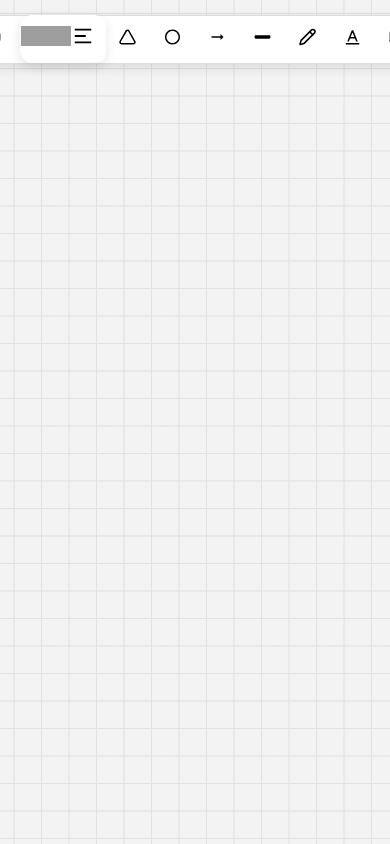
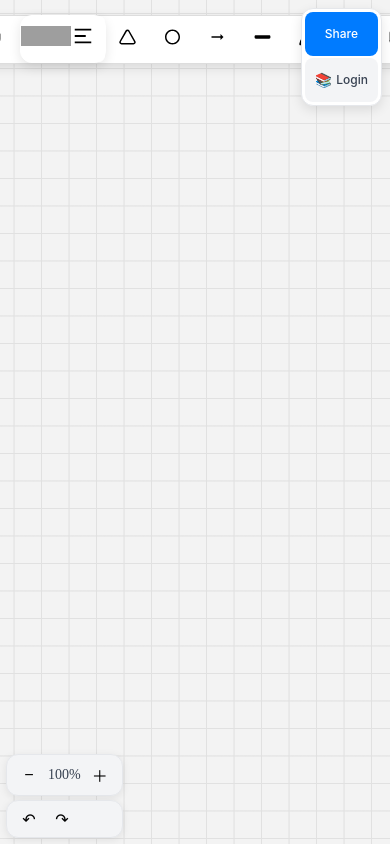
Before and after one commit to power2loop/Whiteboard, a React (Vite) app in the folder Frontend/: page / in a window 390 px wide. Shown: the top 844 px of the page. Built offline with nearby package versions, Linux system fonts and the light colour scheme; grey boxes are pictures that could not be loaded.

Commit message:
bottombar

```diff
--- a/Frontend/src/app/App.jsx
+++ b/Frontend/src/app/App.jsx
@@ -3,6 +3,7 @@ import Toolbar from '../components/Toolbar/Toolbar';
 import Canvas from '../components/Canvas/Canvas';
 import BottomControls from '../components/BottomControls/BottomControls';
 import Topbar from '../components/Topbar/Topbar';
+import Rightbar from '../components/Rightbar/Rightbar';
 import "./App.css";
 
 function App() {
@@ -16,7 +17,7 @@ function App() {
         <aside className="sidebar">
           <Sidebar />
         </aside>
-
+        <aside className='rightbar'><Rightbar /></aside>
         <main className="canvas">
           <Canvas />
         </main>
--- a/Frontend/src/components/BottomControls/BottomControls.css
+++ b/Frontend/src/components/BottomControls/BottomControls.css
@@ -0,0 +1,112 @@
+.bottomcontrols-container {
+    position: fixed;
+    bottom: 15px;
+    left: 20px;
+    z-index: 30;
+    display: flex;
+    gap: 12px;
+}
+
+.control-group {
+    display: flex;
+    align-items: center;
+    background: #f3f4f6;
+    border: 1px solid #e5e7eb;
+    border-radius: 12px;
+    box-shadow: 0 2px 8px rgba(0, 0, 0, 0.08);
+    padding: 4px 10px;
+    gap: 4px;
+}
+
+.control-btn {
+    background: none;
+    border: none;
+    color: #000000;
+    font-size: 20px;
+    padding: 8px 14px;
+    border-radius: 8px;
+    cursor: pointer;
+    transition: background 0.15s, color 0.15s;
+    font-weight: 500;
+    min-width: 40px;
+    min-height: 40px;
+    display: flex;
+    align-items: center;
+    justify-content: center;
+}
+
+.control-btn:hover {
+    background: #007bff;
+    outline: none;
+    color: whitesmoke;
+}
+
+.control-btn[aria-label=Undo],
+.control-btn[aria-label=Redo] {
+    color: #000000;
+}
+
+.control-btn[aria-label=Undo]:hover,
+.control-btn[aria-label=Redo]:hover {
+    color: whitesmoke;
+}
+
+.control-value {
+    margin: 0 2px;
+    font-size: 16px;
+    color: #374151;
+    font-weight: 500;
+    min-width: 48px;
+    text-align: center;
+}
+
+@media (max-width: 768px) {
+    .bottomcontrols-container {
+        left: 10px;
+        bottom: 10px;
+        gap: 8px;
+    }
+
+    .control-group {
+        padding: 3px 8px;
+        gap: 2px;
+    }
+
+    .control-btn {
+        font-size: 18px;
+        padding: 7px 10px;
+        min-width: 36px;
+        min-height: 36px;
+    }
+
+    .control-value {
+        font-size: 15px;
+        min-width: 38px;
+    }
+}
+
+@media (max-width: 480px) {
+    .bottomcontrols-container {
+        left: 6px;
+        bottom: 6px;
+        gap: 4px;
+        flex-direction: column;
+    }
+
+    .control-group {
+        padding: 2px 6px;
+        gap: 1px;
+    }
+
+    .control-btn {
+        font-size: 16px;
+        padding: 6px 8px;
+        min-width: 32px;
+        min-height: 32px;
+    }
+
+    .control-value {
+        font-size: 14px;
+        min-width: 32px;
+    }
+}
--- a/Frontend/src/components/BottomControls/BottomControls.jsx
+++ b/Frontend/src/components/BottomControls/BottomControls.jsx
@@ -1,9 +1,24 @@
-import React from 'react'
+import React from 'react';
+import './BottomControls.css';
 
 const BottomControls = () => {
   return (
-    <div>BottomControls</div>
-  )
-}
+    <div className='bottomcontrols-container'>
+      <div className='control-group'>
+        <button className='control-btn'>−</button>
+        <span className='control-value'>100%</span>
+        <button className='control-btn'>＋</button>
+      </div>
+      <div className='control-group'>
+        <button className='control-btn' aria-label='Undo'>
+          &#8630;
+        </button>
+        <button className='control-btn' aria-label='Redo'>
+          &#8631;
+        </button>
+      </div>
+    </div>
+  );
+};
 
-export default BottomControls
+export default BottomControls;
--- /dev/null
+++ b/Frontend/src/components/Rightbar/Rightbar.css
@@ -0,0 +1,116 @@
+.rightbar-container {
+    position: fixed;
+    top: 15px;
+    right: 20px;
+    z-index: 30;
+    display: flex;
+    background: white;
+    border-radius: 12px;
+    padding: 4px;
+    box-shadow: 0 4px 12px rgba(0, 0, 0, 0.1);
+    border: 1px solid #e5e7eb;
+    gap: 4px;
+}
+
+.btn {
+    display: flex;
+    align-items: center;
+    justify-content: center;
+    gap: 6px;
+    border: none;
+    border-radius: 8px;
+    padding: 8px 12px;
+    font-size: 14px;
+    font-weight: 500;
+    font-family: -apple-system, BlinkMacSystemFont, 'Segoe UI', Roboto, sans-serif;
+    cursor: pointer;
+    transition: all 0.2s ease;
+    position: relative;
+    min-height: 40px;
+    white-space: nowrap;
+}
+
+.btn-share {
+    background: #007bff;
+    color: white;
+}
+
+.btn-share:hover {
+    background: #312ecb;
+    transform: translateY(-1px);
+}
+
+.btn-library {
+    background: #f3f4f6;
+    color: #374151;
+}
+
+.btn-library:hover {
+    background: #e5e7eb;
+    transform: translateY(-1px);
+}
+
+.btn-text {
+    font-size: 14px;
+    line-height: 1;
+}
+
+.btn-icon {
+    font-size: 16px;
+    line-height: 1;
+}
+
+/* .badge {
+    background: rgba(255, 255, 255, 0.3);
+    color: white;
+    border-radius: 10px;
+    padding: 2px 6px;
+    font-size: 11px;
+    font-weight: 600;
+    min-width: 18px;
+    height: 18px;
+    display: flex;
+    align-items: center;
+    justify-content: center;
+} */
+
+/* Responsive Design */
+@media (max-width: 768px) {
+    .rightbar-container {
+        top: 10px;
+        right: 10px;
+        flex-direction: column;
+        gap: 2px;
+    }
+
+    .btn {
+        padding: 10px 12px;
+        min-height: 44px;
+        /* Better touch targets on mobile */
+    }
+
+    .btn-text {
+        font-size: 13px;
+    }
+}
+
+@media (max-width: 480px) {
+    .rightbar-container {
+        top: 8px;
+        right: 8px;
+        padding: 3px;
+    }
+
+    .btn {
+        padding: 8px 10px;
+        gap: 4px;
+    }
+
+    .btn-text {
+        font-size: 12px;
+    }
+
+    .btn-icon {
+        font-size: 14px;
+    }
+}
--- /dev/null
+++ b/Frontend/src/components/Rightbar/Rightbar.jsx
@@ -0,0 +1,19 @@
+import React from 'react'
+import './Rightbar.css'
+
+const Rightbar = () => {
+    return (
+        <div className='rightbar-container'>
+            <button className='btn btn-share'>
+                <span className='btn-text'>Share</span>
+                {/* <span className='badge'>1</span> */}
+            </button>
+            <button className='btn btn-library'>
+                <span className='btn-icon'>📚</span>
+                <span className='btn-text'>Login</span>
+            </button>
+        </div>
+    )
+}
+
+export default Rightbar
--- a/Frontend/src/components/Toolbar/Toolbar.jsx
+++ b/Frontend/src/components/Toolbar/Toolbar.jsx
@@ -1,128 +1,9 @@
-// import React, { useState } from "react";
+import React from 'react'
 
-// function Toolbar() {
-//   const [strokeColor, setStrokeColor] = useState("#000000");
-//   const [backgroundColor, setBackgroundColor] = useState("#ffffff");
-//   const [strokeWidth, setStrokeWidth] = useState(2);
-//   const [strokeStyle, setStrokeStyle] = useState("solid");
-//   const [sloppiness, setSloppiness] = useState("none");
-//   const [edges, setEdges] = useState("sharp");
-//   const [opacity, setOpacity] = useState(100);
-
-//   // These arrays define available options
-//   const strokeColors = ["#000", "#f00", "#0f0", "#00f", "#ff0", "#ffa500", "#000"];
-//   const backgroundColors = ["#fff", "#fbb", "#bffcbd", "#ddeeff", "#fff4b2", "#ffebc2", "transparent"];
-//   const strokeWidths = [1, 2, 4];
-//   const strokeStyles = ["solid", "dashed", "dotted"];
-//   const sloppinessOptions = ["none", "sloppy", "high"];
-//   const edgesOptions = ["sharp", "rounded"];
-
-//   return (
-//     <div className="toolbar">
-//       <section>
-//         <div>Stroke</div>
-//         {strokeColors.map(color => (
-//           <button
-//             key={color}
-//             style={{ background: color, border: color === strokeColor ? "2px solid blue" : "1px solid #ccc" }}
-//             onClick={() => setStrokeColor(color)}
-//           ></button>
-//         ))}
-//       </section>
-
-//       <section>
-//         <div>Background</div>
-//         {backgroundColors.map(color => (
-//           <button
-//             key={color}
-//             style={{ background: color, border: color === backgroundColor ? "2px solid blue" : "1px solid #ccc" }}
-//             onClick={() => setBackgroundColor(color)}
-//           ></button>
-//         ))}
-//       </section>
-
-//       <section>
-//         <div>Stroke Width</div>
-//         {strokeWidths.map(width => (
-//           <button
-//             key={width}
-//             style={{ fontWeight: strokeWidth === width ? "bold" : "normal" }}
-//             onClick={() => setStrokeWidth(width)}
-//           >
-//             {width}
-//           </button>
-//         ))}
-//       </section>
-
-//       <section>
-//         <div>Stroke Style</div>
-//         {strokeStyles.map(style => (
-//           <button
-//             key={style}
-//             style={{ fontWeight: strokeStyle === style ? "bold" : "normal" }}
-//             onClick={() => setStrokeStyle(style)}
-//           >
-//             {style}
-//           </button>
-//         ))}
-//       </section>
-
-//       <section>
-//         <div>Sloppiness</div>
-//         {sloppinessOptions.map(option => (
-//           <button
-//             key={option}
-//             style={{ fontWeight: sloppiness === option ? "bold" : "normal" }}
-//             onClick={() => setSloppiness(option)}
-//           >
-//             {option}
-//           </button>
-//         ))}
-//       </section>
-
-//       <section>
-//         <div>Edges</div>
-//         {edgesOptions.map(option => (
-//           <button
-//             key={option}
-//             style={{ fontWeight: edges === option ? "bold" : "normal" }}
-//             onClick={() => setEdges(option)}
-//           >
-//             {option}
-//           </button>
-//         ))}
-//       </section>
-
-//       <section>
-//         <div>Opacity</div>
-//         <input
-//           type="range"
-//           min={0}
-//           max={100}
-//           value={opacity}
-//           onChange={e => setOpacity(Number(e.target.value))}
-//         />
-//       </section>
-
-//       <section>
-//         <div>Layers</div>
-//         <button>↓</button>
-//         <button>↑</button>
-//         <button>⇧</button>
-//         <button>⇩</button>
-//       </section>
-//     </div>
-//   );
-// }
-
-// export default Toolbar;
-import React from 'react'
-import './Toolbar.css'
-
-function Toolbar() {
-  return (
-    <div>Toolbar</div>
-  )
+const Toolbar = () => {
+    return (
+        <div>Toolbar</div>
+    )
 }
 
-export default Toolbar;
+export default Toolbar
```
